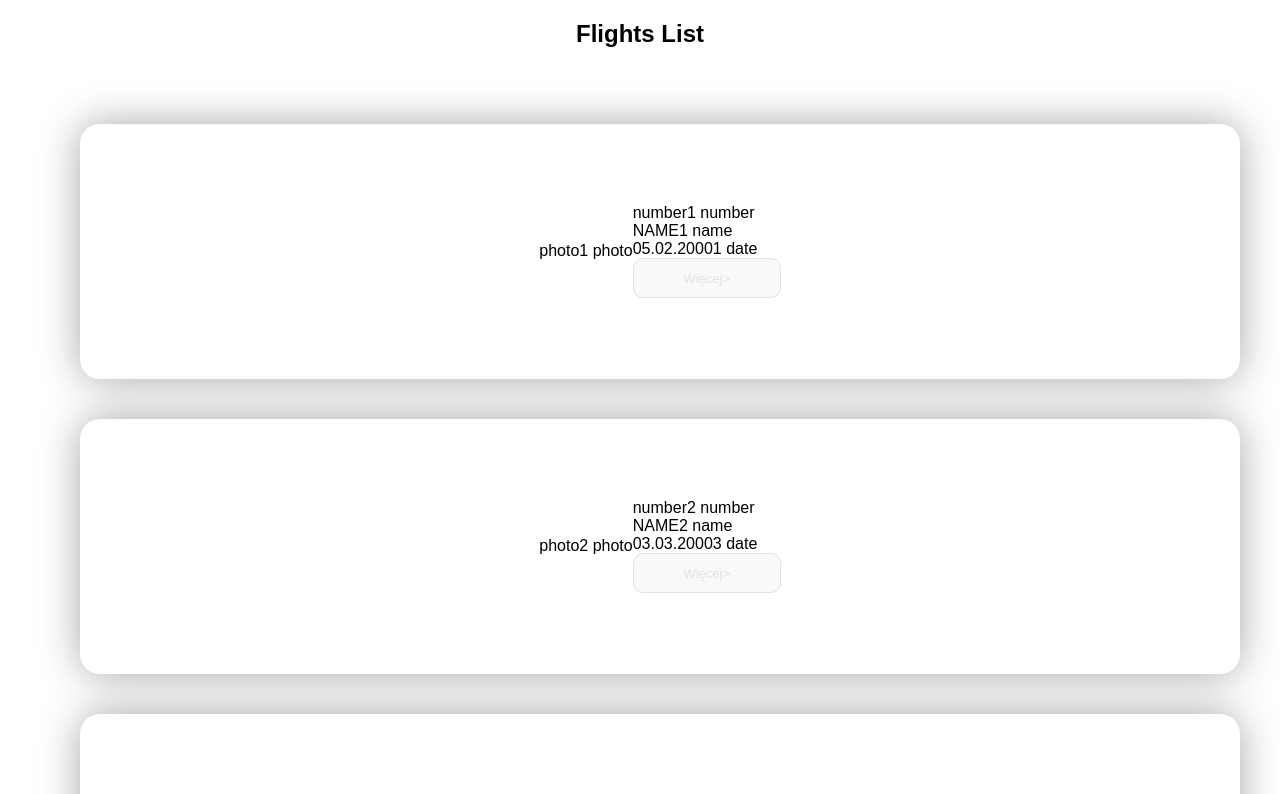
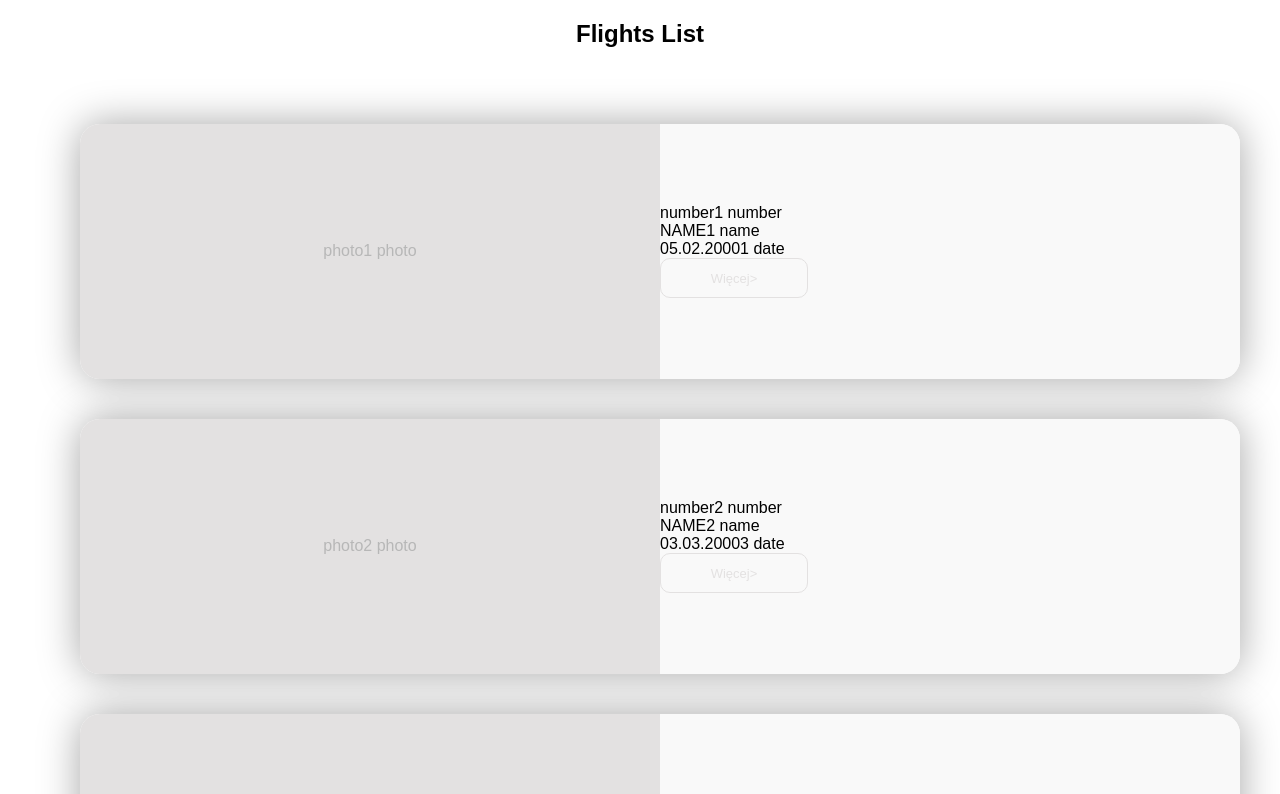
Before and after one commit to karolinaskorupska/cloudservices, a React (Create React App) app: page / in a window 1280 px wide. Shown: the top 794 px of the page. Built offline with nearby package versions, Linux system fonts and the light colour scheme.

Commit message:
styles cd

```diff
--- a/src/assets/styles/theme.js
+++ b/src/assets/styles/theme.js
@@ -4,6 +4,8 @@ export const theme = {
     buttonBkg: 'rgba(249, 249, 249, 1)',
     buttonBorder: 'rgb(227, 225, 225)',
     buttonActive: 'lightblue',
+    photoBkg: 'rgb(227, 225, 225)',
+    txtLight: 'rgb(183, 183, 183)',
   },
   fontSize: {
     xsmallFont: '13px',
--- a/src/components/FlightsList/FlightsList.js
+++ b/src/components/FlightsList/FlightsList.js
@@ -1,16 +1,7 @@
 import React from 'react';
 import { flights } from 'data/flights';
 import FlightsListItem from 'components/FlightsListItem/FlightsListItem';
-import styled from 'styled-components';
-
-const Wrapper = styled.div`
-  background-color: ${({ theme }) => theme.colors.bkgColor});
-  display: flex;
-  flex-direction: column;
-  justify-content: center;
-  align-items: center;
-  width: 80%;
-`;
+import { Wrapper } from './FlightsList.styles';
 
 const FlightsList = () => (
   <Wrapper>
--- /dev/null
+++ b/src/components/FlightsList/FlightsList.styles.js
@@ -0,0 +1,10 @@
+import styled from 'styled-components';
+
+export const Wrapper = styled.div`
+  background-color: ${({ theme }) => theme.colors.bkgColor});
+  display: flex;
+  flex-direction: column;
+  justify-content: center;
+  align-items: center;
+  width: 80%;
+`;
--- a/src/components/FlightsListItem/FlightsListItem.js
+++ b/src/components/FlightsListItem/FlightsListItem.js
@@ -1,40 +1,17 @@
 import React from 'react';
 import PropTypes from 'prop-types';
-import styled from 'styled-components';
+import { Element, FlightMainPhoto, FlightInfo } from './FlightsListItem.styled';
 import ButtonMore from 'components/buttons/ButtonMore';
-
-// const LargeDispayWidth = '1160px';
-// const PortraitTabletWidth = '728px';
-// const LandscapePhoneWidth = '440px';
-
-const Element = styled.li`
-  background-color: rgba(255, 255, 255, 1);
-  background-color: pink;
-  width: 1160px;
-  height: 255px;
-  background: inherit;
-  background-color: inherit;
-  border: none;
-  border-radius: 20px;
-  -moz-box-shadow: 0px 0px 40px rgba(0, 0, 0, 0.349019607843137);
-  -webkit-box-shadow: 0px 0px 40px rgba(0, 0, 0, 0.349019607843137);
-  box-shadow: 0px 0px 40px rgba(0, 0, 0, 0.349019607843137);
-  margin: 40px 0;
-  display: flex;
-  flex-direction: row;
-  justify-content: center;
-  align-items: center;
-`;
 
 const FlightsListItem = ({ flightData: { flightDate, flightMainPhoto = 'no photo', flightName, flightNumber } }) => (
   <Element className="flightsListElement" key={flightNumber}>
-    <div className="flightMainPhoto">{flightMainPhoto} photo</div>
-    <div className="flightInfo">
-      <div className="flightNumber">{flightNumber} number</div>
+    <FlightMainPhoto className="flightMainPhoto">{flightMainPhoto} photo</FlightMainPhoto>
+    <FlightInfo className="flightInfo">
+      <span className="flightNumber">{flightNumber} number</span>
       <div className="flightName">{flightName} name</div>
       <div className="flightDate">{flightDate} date</div>
       <ButtonMore />
-    </div>
+    </FlightInfo>
   </Element>
 );
 
--- /dev/null
+++ b/src/components/FlightsListItem/FlightsListItem.styled.js
@@ -0,0 +1,51 @@
+import styled from 'styled-components';
+
+// const LargeDispayWidth = '1160px';
+// const PortraitTabletWidth = '728px';
+// const LandscapePhoneWidth = '440px';
+
+export const Element = styled.li`
+  background-color: rgba(255, 255, 255, 1);
+  background-color: pink;
+  width: 1160px;
+  height: 255px;
+  background: inherit;
+  background-color: inherit;
+  border: none;
+  border-radius: 20px;
+  -moz-box-shadow: 0px 0px 40px rgba(0, 0, 0, 0.349019607843137);
+  -webkit-box-shadow: 0px 0px 40px rgba(0, 0, 0, 0.349019607843137);
+  box-shadow: 0px 0px 40px rgba(0, 0, 0, 0.349019607843137);
+  margin: 40px 0;
+  display: flex;
+  flex-direction: row;
+  justify-content: center;
+  align-items: center;
+  overflow: hidden;
+`;
+
+export const FlightMainPhoto = styled.div`
+  width: 50%;
+  height: 100%;
+  background-color: ${({ theme }) => theme.colors.photoBkg};
+  display: flex;
+  justify-content: center;
+  align-items: center;
+  color: ${({ theme }) => theme.colors.txtLight};
+`;
+
+export const FlightInfo = styled.div`
+  width: 50%;
+  height: 100%;
+  background-color: ${({ theme }) => theme.colors.bkgColor};
+  display: flex;
+  flex-direction: column;
+  justify-content: center;
+  align-items: flex-start;
+`;
+
+export const FlightNumber = styled.span`
+  display: block;
+  font-size: ${({ theme }) => theme.fontSize.mediumFont};
+  font-weight: 400;
+`;
--- a/src/components/buttons/ButtonMore.js
+++ b/src/components/buttons/ButtonMore.js
@@ -1,24 +1,5 @@
 import React from 'react';
-import styled from 'styled-components';
-
-const StyledButton = styled.button`
-  width: 148px;
-  height: 40px;
-  overflow: hidden;
-  border: 1px solid ${({ theme }) => theme.colors.buttonBorder};
-  background-color: ${({ theme }) => theme.colors.buttonBkg};
-  border-radius: 10px;
-  color: ${({ theme }) => theme.colors.buttonBorder};
-  font-family: 'ArialMT', 'Arial', sans-serif;
-  font-size: ${({ theme }) => theme.fontSize.xsmallFont};
-  font-weight: 400;
-  text-align: center;
-  cursor: pointer;
-  &:hover {
-    border-color: ${({ theme }) => theme.colors.buttonActive};
-    color: ${({ theme }) => theme.colors.buttonActive};
-  }
-`;
+import { StyledButton } from './ButtonMore.styles';
 
 const ButtonMore = () => <StyledButton className="buttonMore">Więcej></StyledButton>;
 
--- /dev/null
+++ b/src/components/buttons/ButtonMore.styles.js
@@ -0,0 +1,20 @@
+import styled from 'styled-components';
+
+export const StyledButton = styled.button`
+  width: 148px;
+  height: 40px;
+  overflow: hidden;
+  border: 1px solid ${({ theme }) => theme.colors.buttonBorder};
+  background-color: ${({ theme }) => theme.colors.buttonBkg};
+  border-radius: 10px;
+  color: ${({ theme }) => theme.colors.buttonBorder};
+  font-family: 'ArialMT', 'Arial', sans-serif;
+  font-size: ${({ theme }) => theme.fontSize.xsmallFont};
+  font-weight: 400;
+  text-align: center;
+  cursor: pointer;
+  &:hover {
+    border-color: ${({ theme }) => theme.colors.buttonActive};
+    color: ${({ theme }) => theme.colors.buttonActive};
+  }
+`;
--- a/src/index.js
+++ b/src/index.js
@@ -1,7 +1,7 @@
 import React from 'react';
 import ReactDOM from 'react-dom/client';
 import './index.css';
-import Root from './Root';
+import Root from './views/Root';
 import reportWebVitals from './reportWebVitals';
 
 const root = ReactDOM.createRoot(document.getElementById('root'));
--- a/src/Root.js
+++ b/src/views/Root.js
@@ -3,14 +3,7 @@ import FlightsList from 'components/FlightsList/FlightsList';
 import styled, { ThemeProvider } from 'styled-components';
 import { GlobalStyles } from 'assets/styles/globalStyles';
 import { theme } from 'assets/styles/theme';
-
-const Wrapper = styled.div`
-  background-color: ${({ theme }) => theme.colors.bkgColor});
-  display: flex;
-  justify-content: center;
-  align-items: center;
-  width: 100%;
-`;
+import { Wrapper } from './Root.styles';
 
 const Root = () => (
   <ThemeProvider theme={theme}>
--- /dev/null
+++ b/src/views/Root.styles.js
@@ -0,0 +1,9 @@
+import styled from 'styled-components';
+
+export const Wrapper = styled.div`
+background-color: ${({ theme }) => theme.colors.bkgColor});
+display: flex;
+justify-content: center;
+align-items: center;
+width: 100%;
+`;
```
